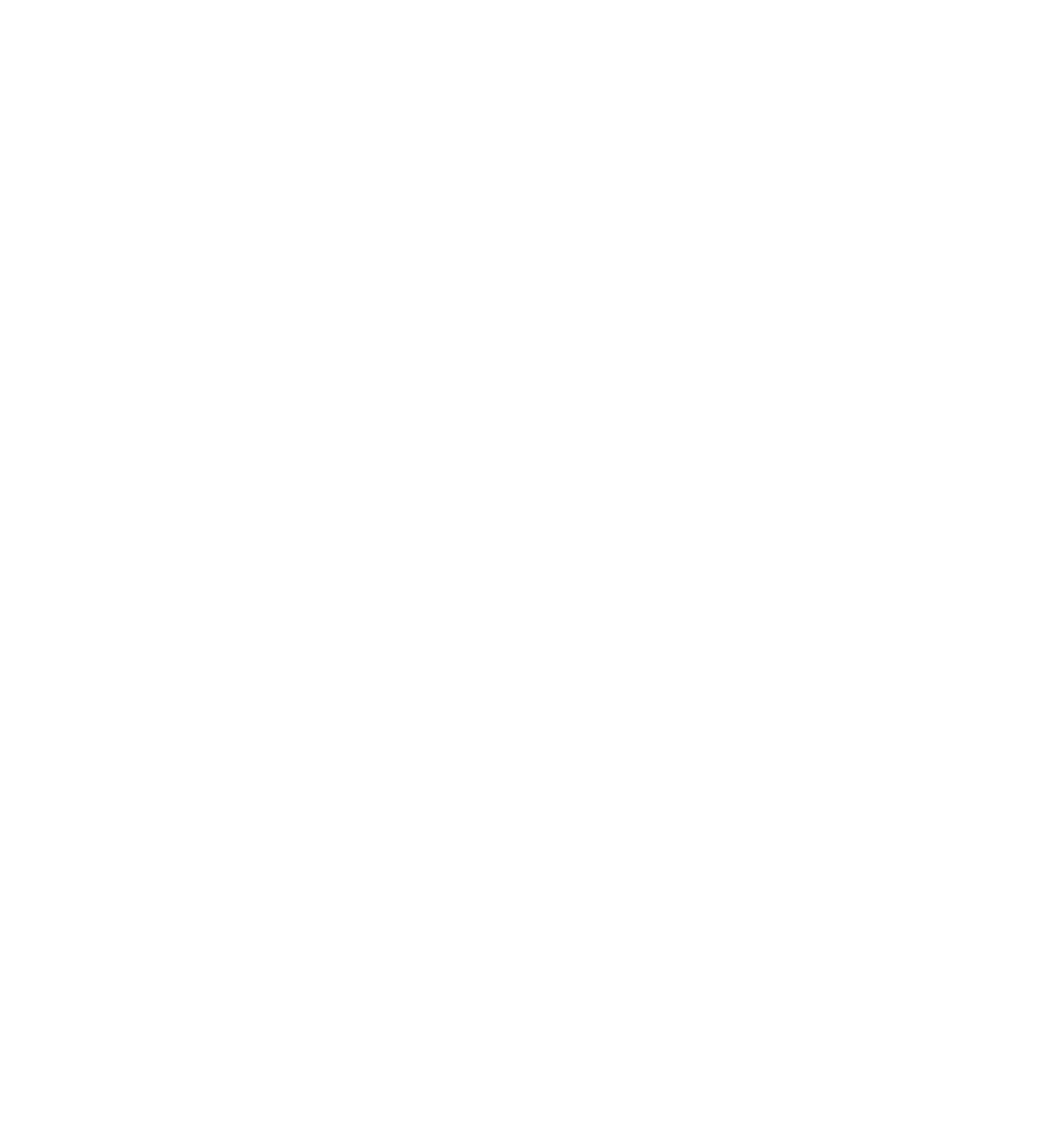
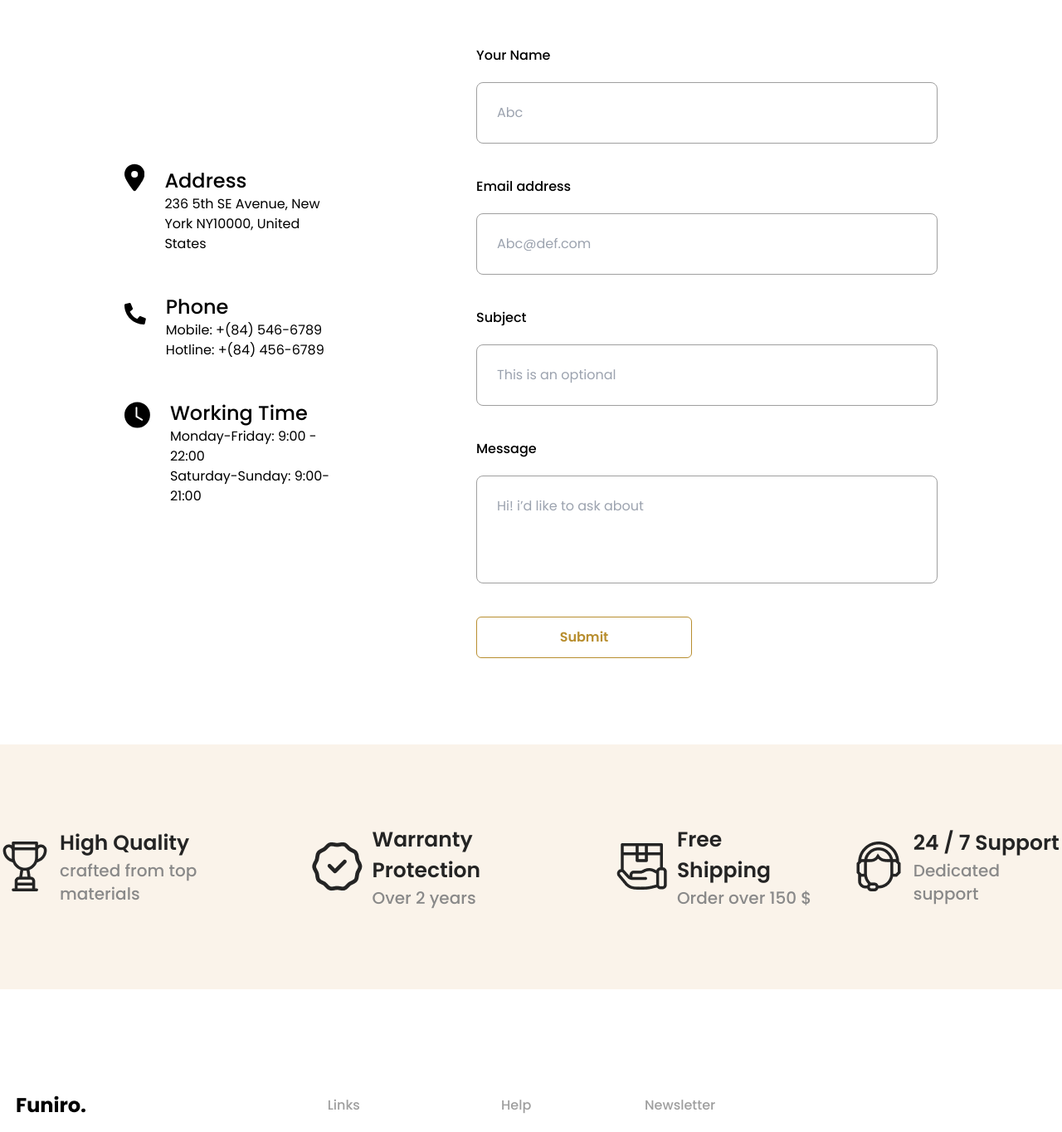
Before and after one commit to Afridul369/Furniro, a React (Vite) app: page /contact in a window 1280 px wide. Before the commit this address had no page. Shown: the part 1306-2670 px from the top of the page at 83% size. Before the commit the page ends 800 px from the top, so only its background shows below. Built offline with nearby package versions, Linux system fonts and the light colour scheme.

Commit message:
Contact Part Added

```diff
--- a/src/App.jsx
+++ b/src/App.jsx
@@ -11,6 +11,8 @@ import RootLayout from './Components/RootLayout';
 import SingleProducts from './Components/SingleProducts';
 import Cart from './Components/Cart';
 import Checkout from './Components/Checkout';
+import Comparison from './Components/Comparison';
+import Contact from './Components/Pages/Contact';
 
 const router = createBrowserRouter(
   createRoutesFromElements(
@@ -22,6 +24,8 @@ const router = createBrowserRouter(
             <Route path="/singleproducts" element={<SingleProducts/>}> </Route>
             <Route path="/cart" element={<Cart/>}> </Route>
             <Route path="/checkout" element={<Checkout/>}> </Route>
+            <Route path="/comparison" element={<Comparison/>}> </Route>
+            <Route path="/contact" element={<Contact/>}> </Route>
         </Route>
     </Route>
     </>
--- /dev/null
+++ b/src/Components/Comparison.jsx
@@ -0,0 +1,15 @@
+import React from 'react'
+import Image from './Image'
+import Comparisonimg from '../assets/comparisonimg.png'
+
+const Comparison = () => {
+  return (
+    <>
+    <div className="">
+        <Image imgSrc={Comparisonimg} imgAlt={'Comparisonimg'} className={'w-full'}/>
+    </div>
+    </>
+  )
+}
+
+export default Comparison
--- /dev/null
+++ b/src/Components/ContactContainer.jsx
@@ -0,0 +1,11 @@
+import React from 'react'
+
+const ContactContainer = ({className,children}) => {
+  return (
+    <>
+    <div className={`max-w-ContactContainer mx-auto ${className}`}>{children}</div>
+    </>
+  )
+}
+
+export default ContactContainer
--- a/src/Components/Nabvar.jsx
+++ b/src/Components/Nabvar.jsx
@@ -24,7 +24,7 @@ const Nabvar = () => {
                         <Link to={'/'}><Menu menuname="Home" /></Link>
                         <Link to={'/shop'}><Menu menuname="Shop" /></Link>
                         <Link to={''}><Menu menuname="About" /></Link>
-                        <Link to={''}><Menu menuname="Contact" /></Link>
+                        <Link to={'/contact'}><Menu menuname="Contact" /></Link>
                     </ul>
                 </div>
                 <div className=" ">
--- /dev/null
+++ b/src/Components/Pages/Contact.jsx
@@ -0,0 +1,82 @@
+import React from 'react'
+import Image from '../Image'
+import Contactimg from '../../assets/contactimg.png'
+import Text from '../Text'
+import ContactContainer from '../ContactContainer'
+import Flex from '../Flex'
+import { FaLocationDot } from 'react-icons/fa6'
+import { FaPhoneAlt } from 'react-icons/fa'
+import { BsFillClockFill } from 'react-icons/bs'
+import Button1 from '../Button1'
+import PolicyContainer from '../PolicyContainer'
+import Policy from '../Policy'
+
+const Contact = () => {
+  return (
+    <>
+    <div className="">
+        <Image imgSrc={Contactimg} imgAlt={'Contactimg'} className={'w-full'}/>
+        <div className="py-16">
+            <div className="text-center mb-32">
+                <Text as={'h1'} text={'Get In Touch With Us'} className={'text-4xl font-Pop font-semibold text-black mb-5'}/>
+                <Text as={'h1'} text={'For More Information About Our Product & Services. Please Feel Free To Drop Us An Email. Our Staff Always Be There To Help You Out. Do Not Hesitate!'} className={'text-base font-Pop px-[630px] text-Footer '}/>
+            </div>
+            <ContactContainer>
+                <Flex className={'items-center mb-16'}>
+                    <div className="w-2/5 py-10 pl-10 pr-32">
+                        <Flex className={'gap-x-6 mb-12'}>
+                            <FaLocationDot className='text-5xl '/>
+                            <div className="">
+                                <Text as={'h1'} text={'Address'} className={'text-2xl font-Pop font-medium text-black mt-3'}/>
+                                <Text as={'h1'} text={'236 5th SE Avenue, New York NY10000, United States'} className={'text-base font-Pop text-black'}/>
+                            </div>
+                        </Flex>
+                        <Flex className={'gap-x-6 mb-12'}>
+                            <FaPhoneAlt className='text-5xl '/>
+                            <div className="">
+                                <Text as={'h1'} text={'Phone'} className={'text-2xl font-Pop font-medium text-black '}/>
+                                <Text as={'h1'} text={'Mobile: +(84) 546-6789 Hotline: +(84) 456-6789'} className={'text-base font-Pop text-black'}/>
+                            </div>
+                        </Flex>
+                        <Flex className={'gap-x-6 mb-12'}>
+                            <BsFillClockFill className='text-4xl '/>
+                            <div className="">
+                                <Text as={'h1'} text={'Working Time'} className={'text-2xl font-Pop font-medium text-black '}/>
+                                <Text as={'h1'} text={'Monday-Friday: 9:00 - 22:00 '} className={'text-base font-Pop text-black'}/>
+                                <Text as={'h1'} text={'Saturday-Sunday: 9:00- 21:00 '} className={'text-base font-Pop text-black'}/>
+                            </div>
+                        </Flex>
+                    </div>
+                    <div className="w-3/5 p-10 ">
+                        <div className="">
+                            <Text as={'p'} text={'Your Name'} className={'text-base font-Pop font-medium text-black mb-5'}/>
+                            <input type="text" placeholder='Abc' className='border border-Footer text-base text-Footer font-Pop py-6 px-6 rounded-lg w-full mb-10' />
+                        </div>
+                        <div className="">
+                            <Text as={'p'} text={'Email address'} className={'text-base font-Pop font-medium text-black mb-5'}/>
+                            <input type="email" placeholder='Abc@def.com' className='border border-Footer text-base text-Footer font-Pop py-6 px-6 rounded-lg w-full mb-10' />
+                        </div>
+                        <div className="">
+                            <Text as={'p'} text={'Subject'} className={'text-base font-Pop font-medium text-black mb-5'}/>
+                            <input type="text" placeholder='This is an optional' className='border border-Footer text-base text-Footer font-Pop py-6 px-6 rounded-lg w-full mb-10' />
+                        </div>
+                        <div className="">
+                            <Text as={'p'} text={'Message'} className={'text-base font-Pop font-medium text-black mb-5'}/>
+                            <input type="text" placeholder='Hi! i’d like to ask about' className='border border-Footer text-base text-Footer font-Pop pt-6 pb-20 px-6 rounded-lg w-full mb-10' />
+                        </div>
+                        <Button1 texts='Submit' className={'font-normal font-Pop rounded-md'}/>
+                    </div>
+                </Flex>
+            </ContactContainer>
+            <div className="bg-PolicyBG py-24">
+                <PolicyContainer>
+                    <Policy/>
+                </PolicyContainer>
+            </div>
+        </div>
+    </div>
+    </>
+  )
+}
+
+export default Contact
--- a/src/Components/Products.jsx
+++ b/src/Components/Products.jsx
@@ -38,10 +38,12 @@ const Products = ({imgSrc,imgAlt,icon,text2,text3,text4,text5,backgroundBG}) =>
                                  <IoMdShare />
                                  <Text as={'h1'} text={'Share'} className={'text-base font-Pop font-semibold text-white'}/>
                             </Flex>
-                            <Flex className={'items-center gap-x-1 text-white'}>
-                                 <MdCompareArrows />
-                                 <Text as={'h1'} text={'Compare'} className={'text-base font-Pop font-semibold text-white'}/>
-                            </Flex>
+                            <Link to={'/comparison'}>
+                                <Flex className={'items-center gap-x-1 text-white'}>
+                                    <MdCompareArrows />
+                                    <Text as={'h1'} text={'Compare'} className={'text-base font-Pop font-semibold text-white'}/>
+                                </Flex>
+                            </Link>
                             <Flex className={'items-center gap-x-1 text-white'}>
                                 <FaRegHeart />
                                 <Text as={'h1'} text={'Like'} className={'text-base font-Pop font-semibold text-white'}/>
--- a/tailwind.config.js
+++ b/tailwind.config.js
@@ -13,6 +13,7 @@ export default {
         NavContainer: '1280px',
         BrowsContainer: '1180px',
         PolicyContainer: '1335px',
+        ContactContainer: '1060px',
       },
       fontFamily: {
         Pop : 'Poppins'
```
Also changed, not shown: src/assets/comparisonimg.png (added), src/assets/contactimg.png (added).
